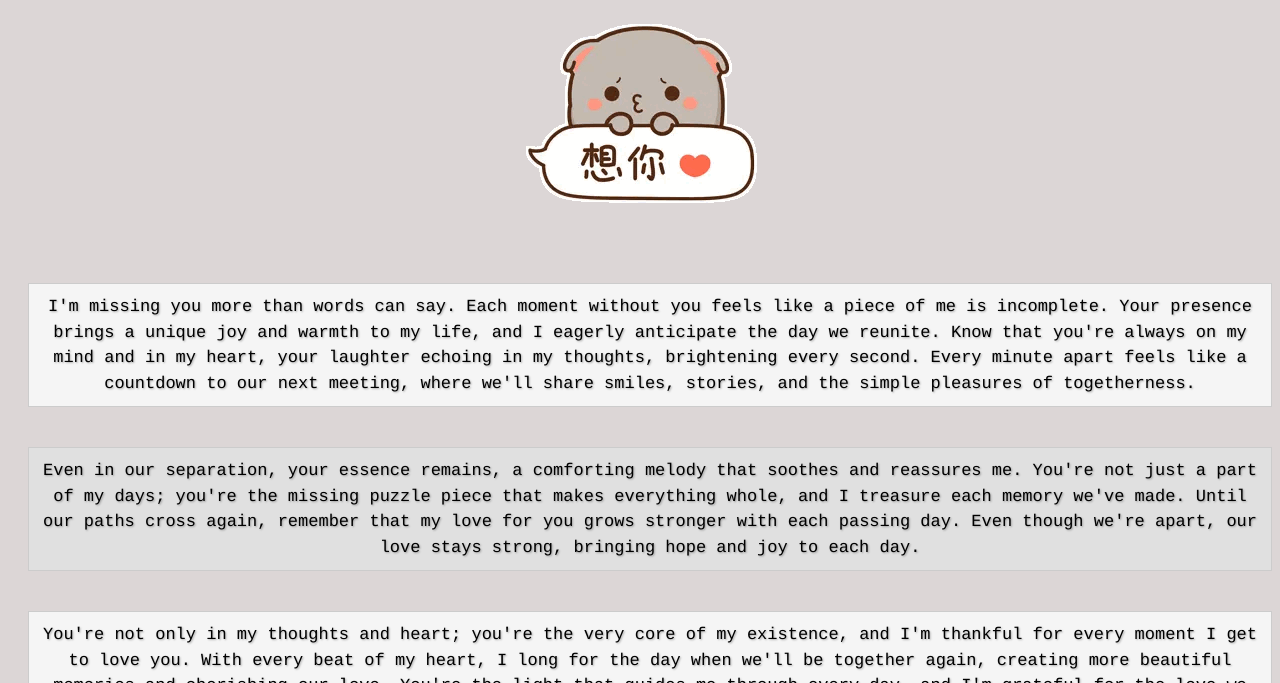
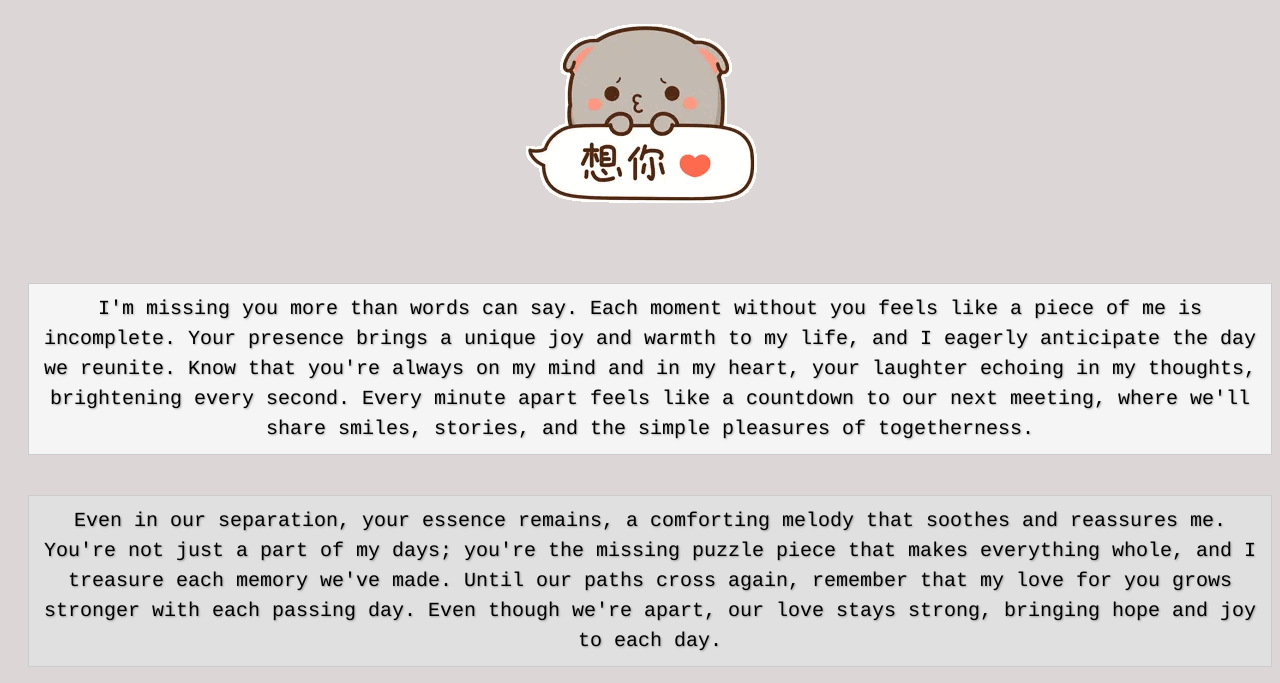
Before and after one commit to wySFK/IMYYY, a plain HTML site: page index.html in a window 1280 px wide. Shown: the part 117-800 px from the top of the page. Drawn offline with Linux system fonts and the light colour scheme.

Commit message:
Update imy.css

```diff
--- a/css/imy.css
+++ b/css/imy.css
@@ -27,7 +27,7 @@ body {
 
 
 p {
-  font-size: 17px;
+  font-size: 20px;
   margin-top: 40px;
   text-align: center; /* Align the text to the left */
   margin-left: 20px; /* Adjust the left margin */
```
